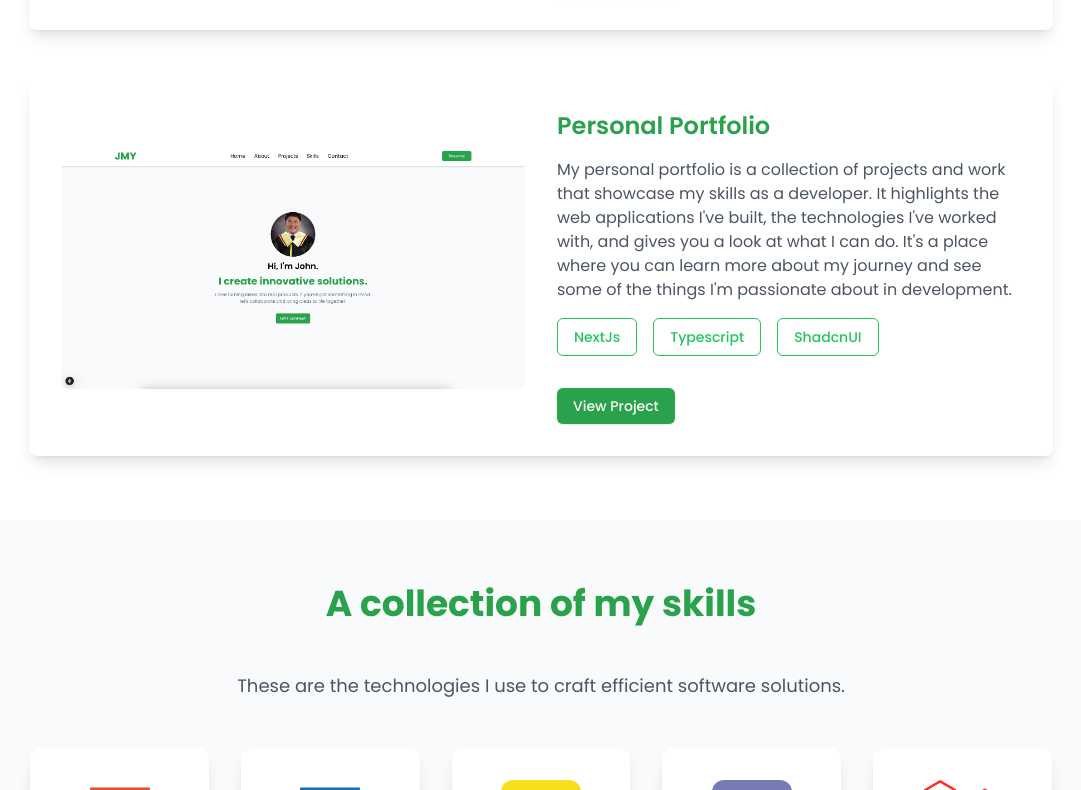
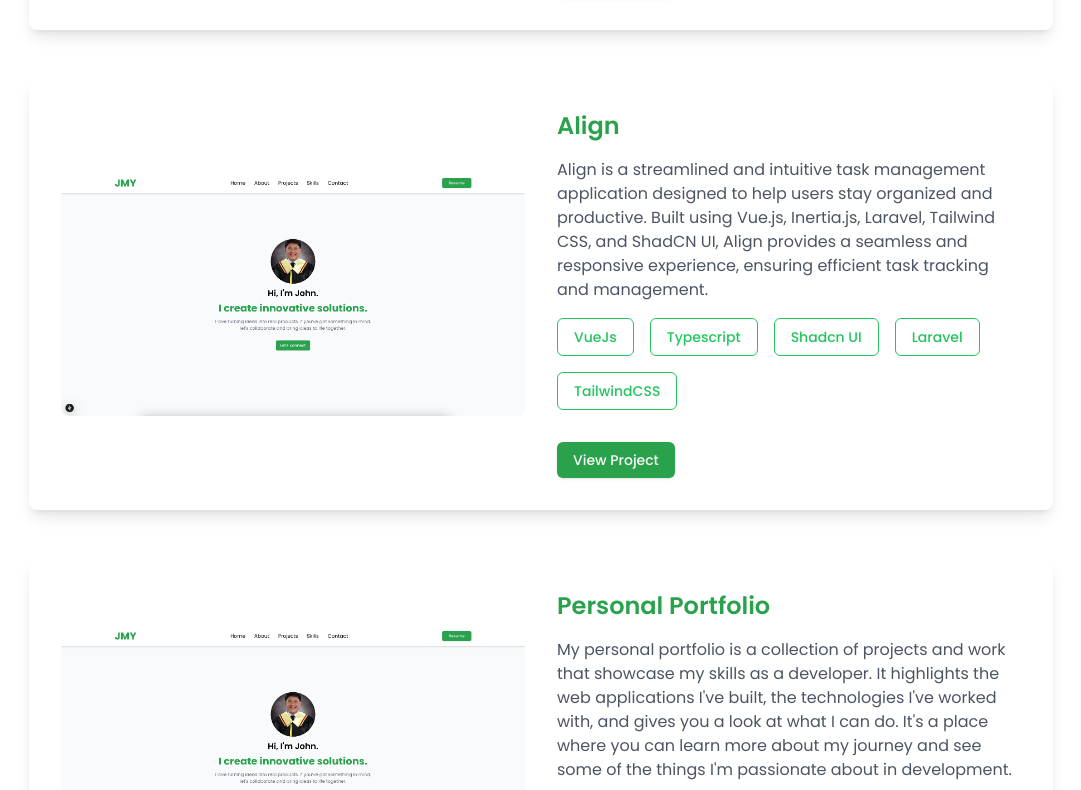
Before and after one commit to jmarie21/Personal-Portfolio, a Next.js app: page / in a window 1280 px wide. Shown: the part 2030-2820 px from the top of the page, without its empty margins (99-1180 px from the left). Built offline with nearby package versions, Linux system fonts and the light colour scheme.

Commit message:
feat: add new projects

```diff
--- a/app/data/projects.ts
+++ b/app/data/projects.ts
@@ -15,7 +15,14 @@ export const projects: Projects[] = [
     url: "https://github.com/jmarie21/SWU-ETS",
     tools: ["HTML", "CSS", "JavaScript", "PHP", "MySQL"],
   },
-
+  {
+    name: "Align",
+    description:
+      "Align is a streamlined and intuitive task management application designed to help users stay organized and productive. Built using Vue.js, Inertia.js, Laravel, Tailwind CSS, and ShadCN UI, Align provides a seamless and responsive experience, ensuring efficient task tracking and management.",
+    image: "/images/portfolio.png",
+    url: "https://github.com/jmarie21/align-vue",
+    tools: ["VueJs", "Typescript", "Shadcn UI", "Laravel", "TailwindCSS"],
+  },
   {
     name: "Personal Portfolio",
     description:
```
Also changed, not shown: public/images/align.png (added).
